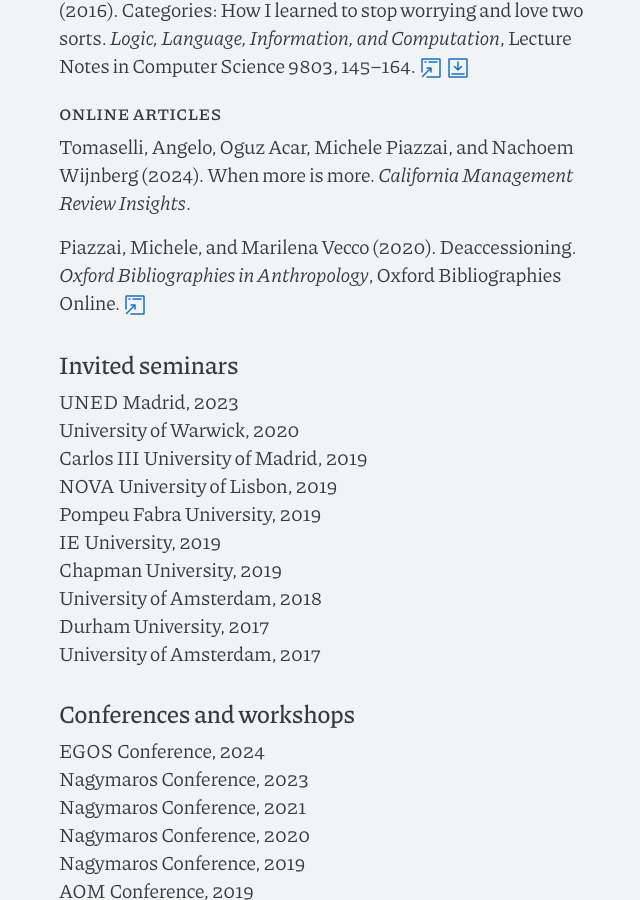
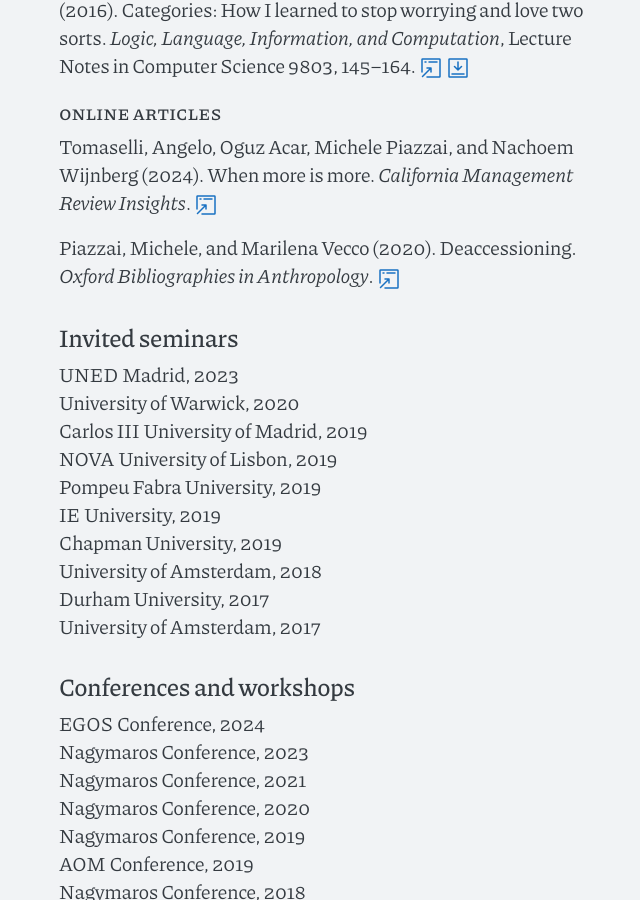
Before and after one commit to piazzai/piazzai.github.io, a Jekyll site: the page built from cv.md, in a window 1280 px wide and 900 px high, scrolled down 2494 px. Shown: the whole window, without its empty margins (308-948 px from the left). Built offline with Jekyll 4.4.1, drawn with Linux system fonts in a browser that asks for light colours.

Commit message:
Add link to publication

```diff
--- a/cv.md
+++ b/cv.md
@@ -66,9 +66,9 @@
 
 ### Online articles
 
-Tomaselli, Angelo, Oguz Acar, Michele Piazzai, and Nachoem Wijnberg (2024). When more is more. _California Management Review Insights_.
+Tomaselli, Angelo, Oguz Acar, Michele Piazzai, and Nachoem Wijnberg (2024). When more is more. _California Management Review Insights_. {% include iconlink.html href="https://cmr.berkeley.edu/2024/04/when-more-is-more/" icon="svg/open-in-browser.svg" %}
 
-Piazzai, Michele, and Marilena Vecco (2020). Deaccessioning. _Oxford Bibliographies in Anthropology_, Oxford Bibliographies Online. {% include iconlink.html href="https://doi.org/10.1093/obo/9780199766567-0246" icon="svg/open-in-browser.svg" %}
+Piazzai, Michele, and Marilena Vecco (2020). Deaccessioning. _Oxford Bibliographies in Anthropology_. {% include iconlink.html href="https://doi.org/10.1093/obo/9780199766567-0246" icon="svg/open-in-browser.svg" %}
 
 ## Invited seminars
 
```
